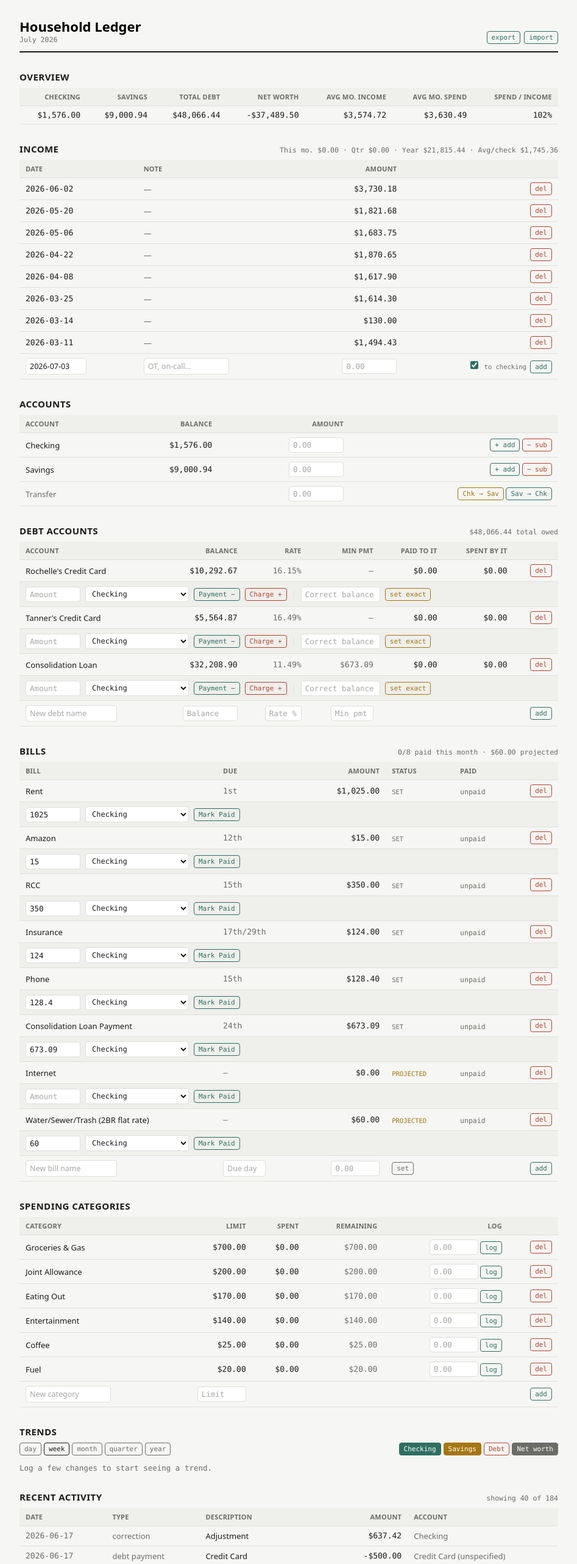
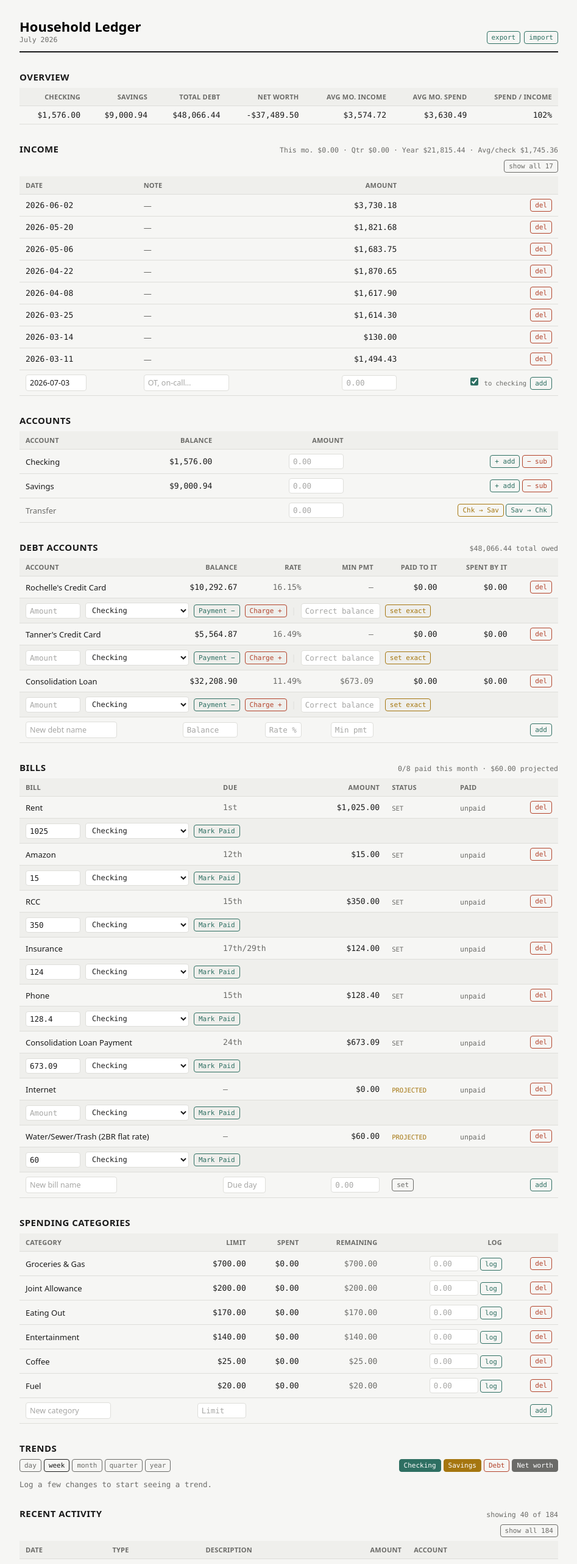
Before and after one commit to tannmann101/budget-ledger, a React (Vite) app: page / in a window 1280 px wide. Shown: the top 2564 px of the page at 61% size, without its empty margins (166-1113 px from the left). Built offline with nearby package versions, Linux system fonts and the light colour scheme; the HTML template or start-up script is replaced by a standard one.

Commit message:
Add show-all toggle for income/transactions; stop truncating transaction history

```diff
--- a/src/App.jsx
+++ b/src/App.jsx
@@ -415,7 +415,7 @@ function withSnapshot(nextData) {
 
 function pushTxn(nextData, txn) {
   const transactions = [...(nextData.transactions || []), { id: uid(), date: todayStr(), ...txn }];
-  return { ...nextData, transactions: transactions.slice(-300) };
+  return { ...nextData, transactions };
 }
 
 /* ---------- shared table primitives ---------- */
@@ -614,6 +614,8 @@ export default function BudgetLedger() {
   const [billPay, setBillPay] = useState({});
   const [debtPay, setDebtPay] = useState({});
   const [debtCorrect, setDebtCorrect] = useState({});
+  const [showAllIncome, setShowAllIncome] = useState(false);
+  const [showAllTxns, setShowAllTxns] = useState(false);
   const [importMsg, setImportMsg] = useState("");
   const importInputRef = useRef(null);
 
@@ -640,8 +642,10 @@ export default function BudgetLedger() {
   const incomeThisYear = data.income.filter((p) => p.date.slice(0, 4) === String(now.getFullYear())).reduce((s, p) => s + Number(p.amount || 0), 0);
   const last90 = data.income.filter((p) => inRange(p.date, 90));
   const avgMonthlyIncome = last90.reduce((s, p) => s + Number(p.amount || 0), 0) / 3;
-  const recentChecks = [...data.income].sort((a, b) => b.date.localeCompare(a.date)).slice(0, 8);
-  const avgPerCheck = recentChecks.length ? recentChecks.reduce((s, p) => s + Number(p.amount || 0), 0) / recentChecks.length : 0;
+  const sortedIncome = [...data.income].sort((a, b) => b.date.localeCompare(a.date));
+  const last8Checks = sortedIncome.slice(0, 8);
+  const avgPerCheck = last8Checks.length ? last8Checks.reduce((s, p) => s + Number(p.amount || 0), 0) / last8Checks.length : 0;
+  const visibleIncome = showAllIncome ? sortedIncome : last8Checks;
   const avgMonthlySpend = totalBills + totalCategoryLimits;
   const spendRatio = avgMonthlyIncome > 0 ? avgMonthlySpend / avgMonthlyIncome : null;
 
@@ -783,7 +787,8 @@ export default function BudgetLedger() {
 
   const toggleSeries = (key) => setActiveKeys((k) => k.includes(key) ? k.filter((x) => x !== key) : [...k, key]);
   const activeSeries = SERIES.filter((s) => activeKeys.includes(s.key));
-  const recentTxns = [...(data.transactions || [])].sort((a, b) => b.date.localeCompare(a.date) || 0).slice(0, 40);
+  const sortedTxns = [...(data.transactions || [])].sort((a, b) => b.date.localeCompare(a.date) || 0);
+  const visibleTxns = showAllTxns ? sortedTxns : sortedTxns.slice(0, 40);
   const resetToSeed = () => {
     if (!window.confirm("Reset everything to your starting bills, debts, and balances? This clears any changes you've made.")) return;
     save(buildSeedData());
@@ -869,10 +874,15 @@ export default function BudgetLedger() {
 
         {/* Income */}
         <SectionTitle note={`This mo. ${fmt(incomeThisMonth)} · Qtr ${fmt(incomeThisQuarter)} · Year ${fmt(incomeThisYear)} · Avg/check ${fmt(avgPerCheck)}`}>Income</SectionTitle>
+        <div style={{ display: "flex", justifyContent: "flex-end", marginBottom: 6 }}>
+          <Btn small color={MUTE} onClick={() => setShowAllIncome((v) => !v)}>
+            {showAllIncome ? "show recent 8" : `show all ${sortedIncome.length}`}
+          </Btn>
+        </div>
         <Table>
           <thead><tr><Th>Date</Th><Th>Note</Th><Th align="right">Amount</Th><Th align="right"> </Th></tr></thead>
           <tbody>
-            {recentChecks.map((p) => (
+            {visibleIncome.map((p) => (
               <tr key={p.id}>
                 <Td mono>{p.date}</Td>
                 <Td muted>{p.note || "—"}</Td>
@@ -1076,12 +1086,17 @@ export default function BudgetLedger() {
         )}
 
         {/* Recent transactions */}
-        <SectionTitle note={`showing ${recentTxns.length} of ${(data.transactions || []).length}`}>Recent Activity</SectionTitle>
+        <SectionTitle note={`showing ${visibleTxns.length} of ${sortedTxns.length}`}>Recent Activity</SectionTitle>
+        <div style={{ display: "flex", justifyContent: "flex-end", marginBottom: 6 }}>
+          <Btn small color={MUTE} onClick={() => setShowAllTxns((v) => !v)}>
+            {showAllTxns ? "show recent 40" : `show all ${sortedTxns.length}`}
+          </Btn>
+        </div>
         <Table>
           <thead><tr><Th>Date</Th><Th>Type</Th><Th>Description</Th><Th align="right">Amount</Th><Th>Account</Th></tr></thead>
           <tbody>
-            {recentTxns.length === 0 && <tr><Td colSpan={5} muted>Nothing logged yet.</Td></tr>}
-            {recentTxns.map((t) => (
+            {visibleTxns.length === 0 && <tr><Td colSpan={5} muted>Nothing logged yet.</Td></tr>}
+            {visibleTxns.map((t) => (
               <tr key={t.id}>
                 <Td mono muted>{t.date}</Td>
                 <Td muted style={{ textTransform: "capitalize" }}>{t.type.replace("-", " ")}</Td>
```
